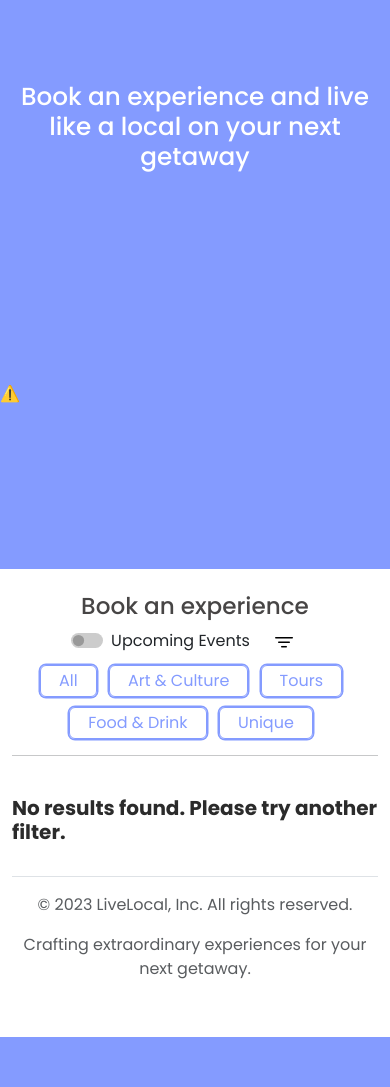
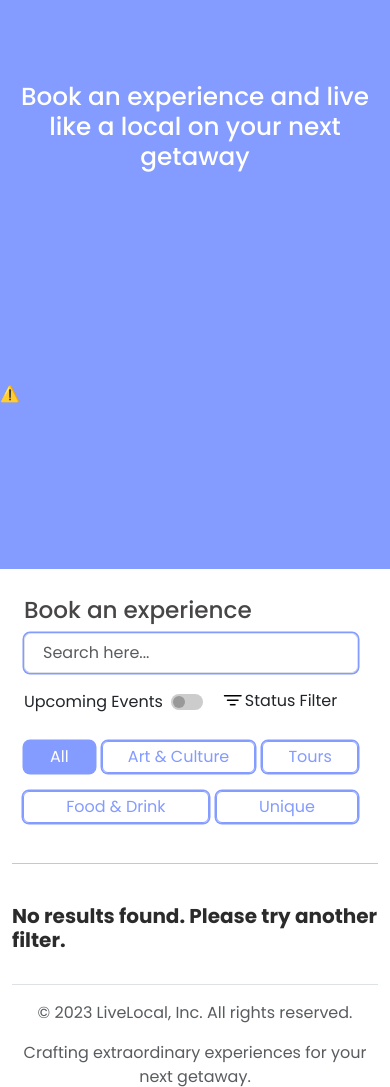
Before and after one commit to marnierogers/livelocal-webapp-backend, a Flask app: page / in a window 390 px wide. Shown: the part 71-1158 px from the top of the page. Before the commit the page ends 1108 px from the top, so only its background shows below. Run offline with Flask 3, Linux system fonts and the light colour scheme; data that the repository does not hold is empty; some libraries are stand-ins or nearby versions.

Commit message:
Making search bar + filters responsive

```diff
--- a/website/static/style/style.css
+++ b/website/static/style/style.css
@@ -258,32 +258,16 @@
 
 /* Search-bar size */
 .custom-input-group {
-    width: 600px;
     height: 40px;
 }
 
-/* Small screen (up to 576px) */
-@media (max-width: 1400px) {
-    .custom-input-group {
-        width: 80%; /* Adjust as needed */
-    }
-}
-
-/* Small screen (up to 576px) */
-@media (max-width: 1000px) {
-    .custom-input-group {
-        width: 100%; /* Adjust as needed */
-    }
-}
-
+/* ------ Homepage checkbox buttons ----------*/
 
 /* Define style for checkbox */
 input.form-check-input {
     position: relative;
     appearance: none;
     outline: none;
-    width: 17px;
-    height: 15px;
     border: none;
     background-color: #ccc;
 }
@@ -294,19 +278,16 @@ input:active {
     box-shadow: none;
 }
 
-/* Color of checkbox */
+/* Color of checkbox when checked */
 input.form-check-input:checked {
     background-color: #849BFF;
 }
 
-/* Change shadow when forms are in focus */
+/* Change shadow when form inputs are in focus */
 input.form-control:focus {
     box-shadow: 0 0 0 1.5px #849BFF;
     outline: none; /* Optionally remove the default outline */
 }
-
-
-
 
 /* ---------------------------------------  Homepage radio buttons  --------------------------------------- */
 
@@ -333,6 +314,30 @@ input.form-control:focus {
 
 
 /* ------ Homepage radio buttons stacking ----------*/
+
+/* Default size for radio buttons */
+.custom-width-50 {
+    width: 65%;
+}
+
+/* Media Queries for radio buttons - percentage size*/
+@media (min-width: 1px) and (max-width: 768px) {
+    .custom-class {
+        width: 100%;
+    }
+}
+
+@media (min-width: 769px) and (max-width: 992px) {
+    .custom-class {
+        width: 100%;
+    }
+}
+
+@media (min-width: 993px) and (max-width: 1200px) {
+    .custom-class {
+        width: 80%;
+    }
+}
 
 /* Media query for large screens */
 @media (min-width: 1200px) {
@@ -670,9 +675,6 @@ h5 {
     border-radius: 25px 25px 0 0;
 }
 
-.rounded-circle {
-    border-radius: 50%;
-}
 
 /* ---------------------------------------  Event page paragraph spacing  --------------------------------------- */
 /* Event page paragraph spacing */
--- a/website/templates/index.html
+++ b/website/templates/index.html
@@ -75,23 +75,37 @@
     <!--- Main body - buttons + cards -->
     <div class="container wrapper">
         <br>
-        <div class="toggle-button-group">
-            <h3 class="custom-heading" style="padding-bottom: 5px;">Book an experience</h3>
+        <div class="container-fluid">
 
-            <div class="drop-down-container">
+            <!-- Title row -->
+            <div class="row">
+                <h3 class="custom-heading pb-2 pt-1 fs-sm-4 fs-md-3">Book an experience</h3>
+            </div>
+
+            <!--- Search and radio button row -->
+            <div class="row">
+                <div class="col-md-6 mb-3 d-flex flex-column">
+
+                    <!-- Search bar  -->
+                    <form class="mb-3 d-flex custom-input-group me-2" action="{{url_for('main.search')}}">
+                        <input id="search-input" placeholder="Search here..." type="text" name="search" class="form-control custom-btn custom-search-bar m-0"  id="custom-search-bar">
+                    </form>
 
                     <!-- Filter Upcoming toggle -->
-                <div class="form-check form-switch" style="padding-top: 3px; padding-right: 12px;">
-                    <input class="form-check-input" type="checkbox" id="upcomingEventsCheckboxFilter"
-                        name="upcomingEventsCheckboxFilter">
-                    <label class="form-check-label" for="upcomingEventsCheckboxFilter">Upcoming Events</label>
+                    <div class="d-flex">
+                        <div class="d-flex align-items-center">
+                            <label class="form-check-label me-2" for="upcomingEventsCheckboxFilter">Upcoming Events</label>
+                            <div class="form-check form-switch" style="padding-top: 1px;">
+                                <input class="form-check-input" type="checkbox" id="upcomingEventsCheckboxFilter" name="upcomingEventsCheckboxFilter">
+                            </div>
                         </div>
 
+
                         <!-- Filter dropdown -->
-                <div class="dropdown" style="padding-top: 5px; padding-right: 15px;">
-                    <button class="btn btn-outline-light me-2 custom-btn filter-button" type="button" id="filterDropdown"
+                        <div class="dropdown dflex justify-content-end">
+                            <button class="btn custom-btn filter-button d-flex custom-positioning" type="button" id="filterDropdown"
                                 data-bs-toggle="dropdown" aria-haspopup="true" aria-expanded="false">
-                        <i class="bi bi-filter custom-filter-icon"></i>
+                                <i class= "bi bi-filter custom-filter-icon"></i> Status Filter
                             </button>
                             <div class="dropdown-menu" aria-labelledby="filterDropdown">
                                 <a class="dropdown-item" href="#" data-status="all">All</a>
@@ -101,26 +115,20 @@
                                 <a class="dropdown-item" href="#" data-status="Cancelled">Cancelled</a>
                             </div>
                         </div>
+                    </div>
+                </div>
+
 
                 <!-- Filter radio buttons -->
-                <div class="radio-buttons">
-                    <button class="btn btn-outline-light me-2 custom-btn toggle-button" data-type="all">
-                        All
-                    </button>
-                    <button class="btn btn-outline-light me-2 custom-btn toggle-button" data-type="ArtCulture">
-                        Art & Culture
-                    </button>
-                    <button class="btn btn-outline-light me-2 custom-btn toggle-button" data-type="Tours">
-                        Tours
-                    </button>
-                    <button class="btn btn-outline-light me-2 custom-btn toggle-button" data-type="FoodDrink">
-                        Food & Drink
-                    </button>
-                    <button class="btn btn-outline-light me-2 custom-btn toggle-button" data-type="Unique">
-                        Unique
-                    </button>
+                <div class="col-md-6 mb-3 d-flex justify-content-end radio-buttons">
+                    <div class=" btn-group  flex-wrap custom-width-50 custom-class">
+                        <button class="btn custom-btn toggle-button me-2 mb-2 rounded active" data-type="all">All</button>
+                        <button class="btn custom-btn toggle-button me-2 mb-2 rounded" data-type="ArtCulture">Art & Culture</button>
+                        <button class="btn custom-btn toggle-button me-2 mb-2 rounded" data-type="Tours">Tours</button>
+                        <button class="btn custom-btn toggle-button me-2 mb-2 rounded" data-type="FoodDrink">Food & Drink</button>
+                        <button class="btn custom-btn toggle-button me-2 mb-2 rounded" data-type="Unique">Unique</button>
                     </div>
-
+                </div>
             </div>
         </div>
 
@@ -138,15 +146,6 @@
                         <h5>No results found. Please try another filter.</h5>
                     </div>
                 </div>
-
-                <!--- No results filter message-->
-                <!-- <div id="adjustSearchMessage">
-                    <br>
-                    <div class="centered-message">
-                        <br>
-                        <h5>Please select at least one event type to see results.</h5>
-                    </div>
-                </div> -->
 
                 <!-- Cards -->
                 {% for experience in experiences %}
```
Lines whose indentation alone changed are shown as unchanged.
